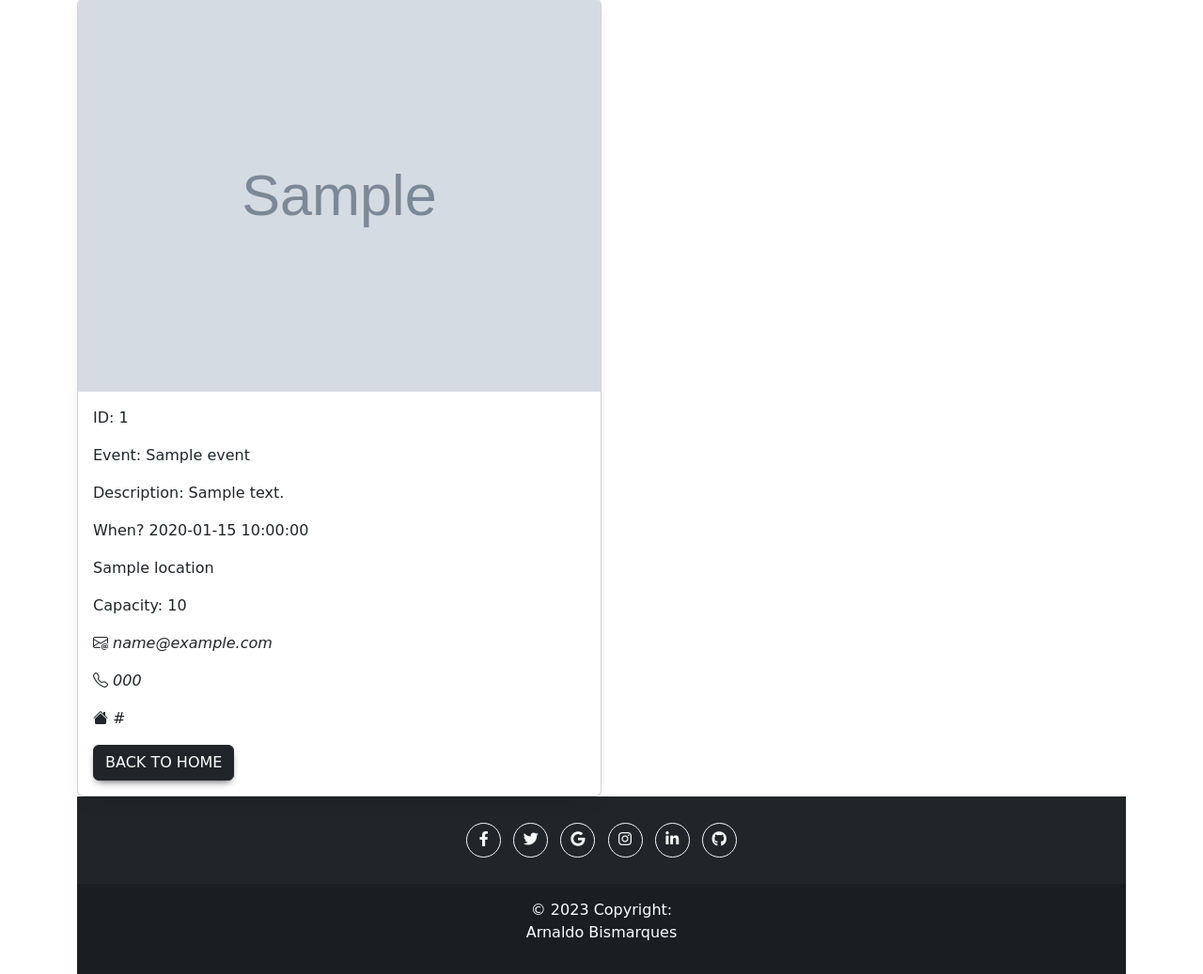
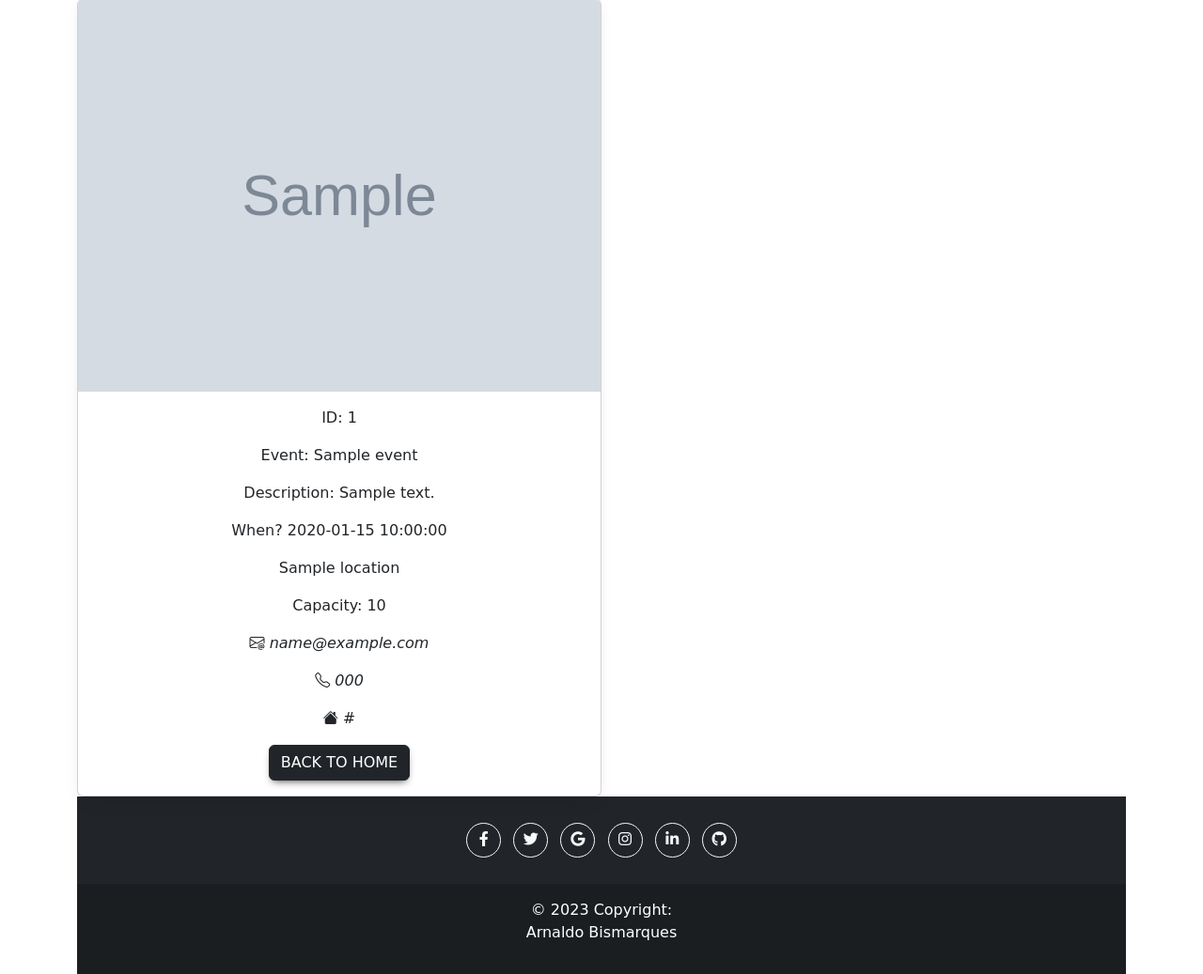
Before and after one commit to Arnaldo1990/BE18_CR6_ArnaldoBismarques, a Symfony app: template templates/event/show.html.twig in a window 1280 px wide. Shown: the part 113-1150 px from the top of the page at 94% size. Run offline with Twig, Linux system fonts and the light colour scheme; the template is opened without the code that fills it: most values are stand-ins (such as "Sample title", 1, 10 or a date in 2020); grey boxes marked "Sample" are stand-in pictures; some libraries are stand-ins or nearby versions; some web fonts are replaced.

Commit message:
finished

```diff
--- a/templates/event/show.html.twig
+++ b/templates/event/show.html.twig
@@ -6,7 +6,7 @@
 
 <div class="container">
     <h1 class="text-center">Hard Facts</h1>
-    <div class="card" style="width: 50%" ;>
+    <div class="card text-center" style="width: 50%" ;>
         <img src="{{event.picture}}" class="card-img-top" alt="{{ event.name }}">
         <div class="card-body">
             <p class="card-text">ID: {{ event.id }}</p>
```
